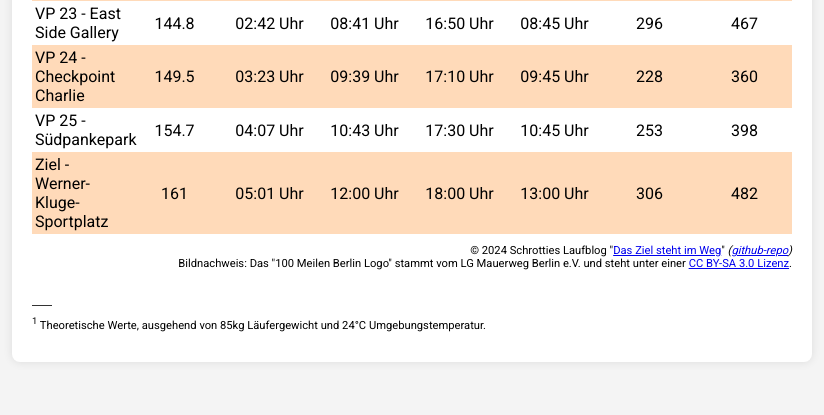
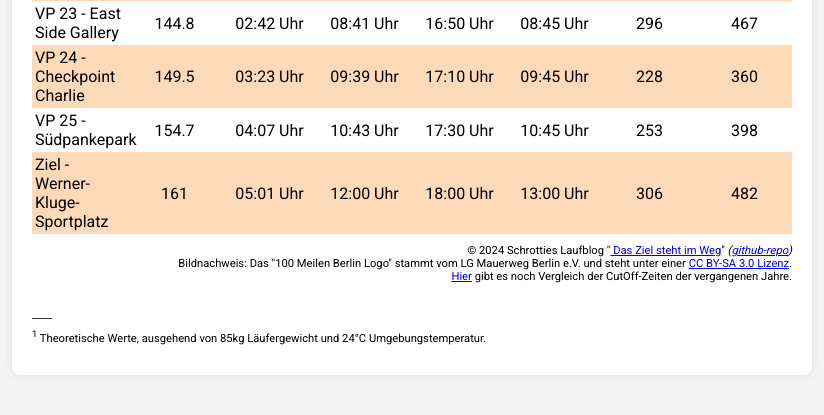
Before and after one commit to Schrottie/SchrottiesRacePacer, a PHP site: page / in a window 1280 px wide. Shown: the part 1782-2197 px from the top of the page, without its empty margins (228-1052 px from the left). Before the commit the page ends 2114 px from the top, so only its background shows below. Run offline with PHP 8.4, Linux system fonts and the light colour scheme.

Commit message:
css, link von pacerechner

```diff
--- a/cutoff.css
+++ b/cutoff.css
@@ -22,7 +22,7 @@ body {
     box-shadow: 0 0 10px rgba(0, 0, 0, 0.1);
     width: 90%;
     max-width: 800px;
-    margin: 20px 0
+    margin: 20px 0;
     position: relative;
 }
 
--- a/index.html
+++ b/index.html
@@ -61,8 +61,12 @@
                 <tbody></tbody>
             </table>
         </div>
-        <p class="copyright">&copy; 2024 Schrotties Laufblog "<a href="https://running.maik-bischoff.de/ein-kleiner-service-fuer-begleiter-beim-mauerweglauf-und-bei-anderen-events/">Das Ziel steht im Weg</a>" <em>(<a href="https://github.com/Schrottie/100MeilenBerlinPacer" target="_blank">github-repo</a>)</em><br />
-            Bildnachweis: Das "100 Meilen Berlin Logo" stammt vom LG Mauerweg Berlin e.V. und steht unter einer <a href="https://creativecommons.org/licenses/by-sa/3.0/deed.de" target="_foo">CC BY-SA 3.0 Lizenz</a>.</p>
+        <p class="copyright">&copy; 2024 Schrotties Laufblog
+            "<a href="https://running.maik-bischoff.de/ein-kleiner-service-fuer-begleiter-beim-mauerweglauf-und-bei-anderen-events/">
+                Das Ziel steht im Weg</a>" <em>(<a href="https://github.com/Schrottie/100MeilenBerlinPacer" target="_blank">github-repo</a>)</em><br />
+            Bildnachweis: Das "100 Meilen Berlin Logo" stammt vom LG Mauerweg Berlin e.V. und steht unter einer
+            <a href="https://creativecommons.org/licenses/by-sa/3.0/deed.de" target="_foo">CC BY-SA 3.0 Lizenz</a>.<br />
+            <a href="https://running.maik-bischoff.de/100meilen/cutoff.html">Hier</a> gibt es noch Vergleich der CutOff-Zeiten der vergangenen Jahre.</p>
         <p class="footnote"><sup>1</sup> Theoretische Werte, ausgehend von 85kg Läufergewicht und 24°C Umgebungstemperatur.</p>
     </div>
     <script src="data-even.js"></script>
```
